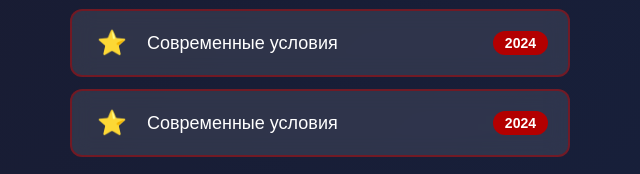
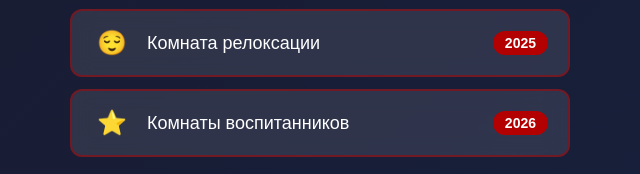
Before and after one commit to goncarovroman034-hash/kadet-project-1, a plain HTML site: page locations/dormitory.html in a window 1280 px wide. Shown: the part 381-555 px from the top of the page, 320-960 px from the left. Drawn offline with Linux system fonts and the light colour scheme.

Commit message:
Update dormitory.html

```diff
--- a/locations/dormitory.html
+++ b/locations/dormitory.html
@@ -105,16 +105,16 @@
             <span class="btn-year">2024</span>
         </button>
 
-         <button class="menu-btn" onclick="showArchive('dormitory-2024')">
-            <span class="btn-icon">⭐</span>
-            <span class="btn-text">Современные условия</span>
-            <span class="btn-year">2024</span>
+         <button class="menu-btn" onclick="showArchive('dormitory-2025')">
+        <span class="btn-icon">😌</span>
+        <span class="btn-text">Комната релоксации</span>
+        <span class="btn-year">2025</span>
         </button>
 
-         <button class="menu-btn" onclick="showArchive('dormitory-2024')">
+         <button class="menu-btn" onclick="showArchive('dormitory-2026')">
             <span class="btn-icon">⭐</span>
-            <span class="btn-text">Современные условия</span>
-            <span class="btn-year">2024</span>
+            <span class="btn-text">Комнаты воспитанников</span>
+            <span class="btn-year">2026</span>
         </button>
 
         <button class="back-btn" onclick="goBack()">
```
